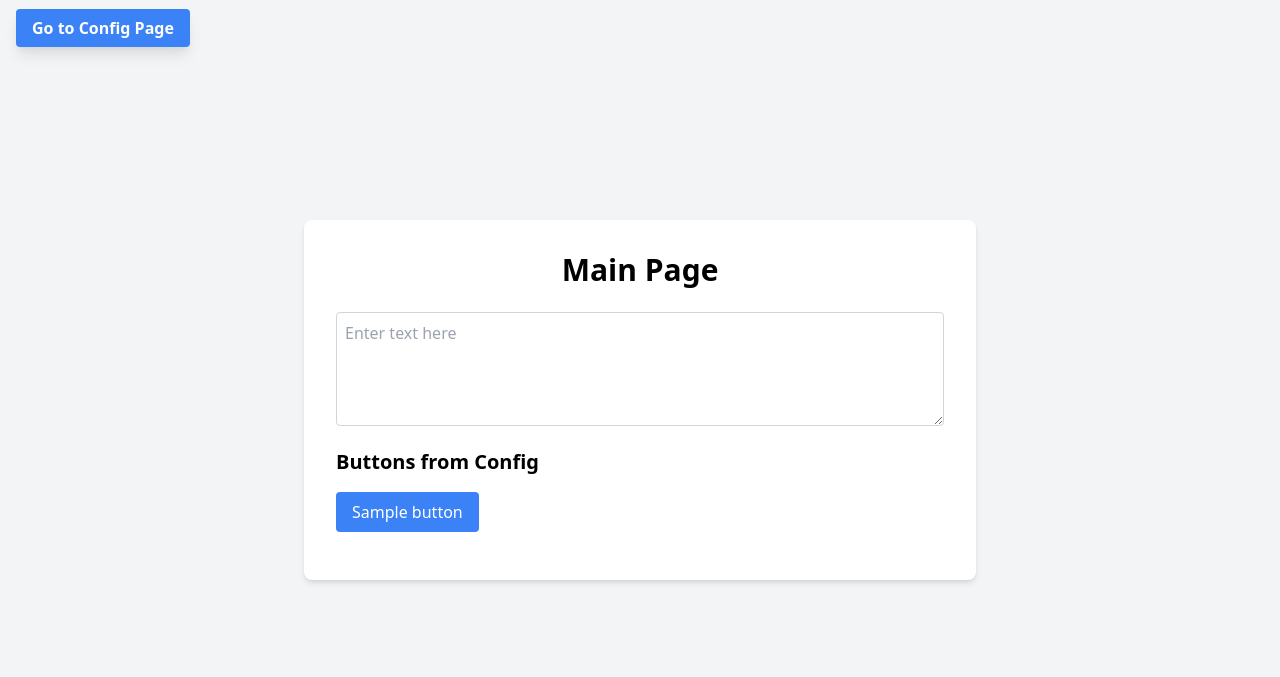
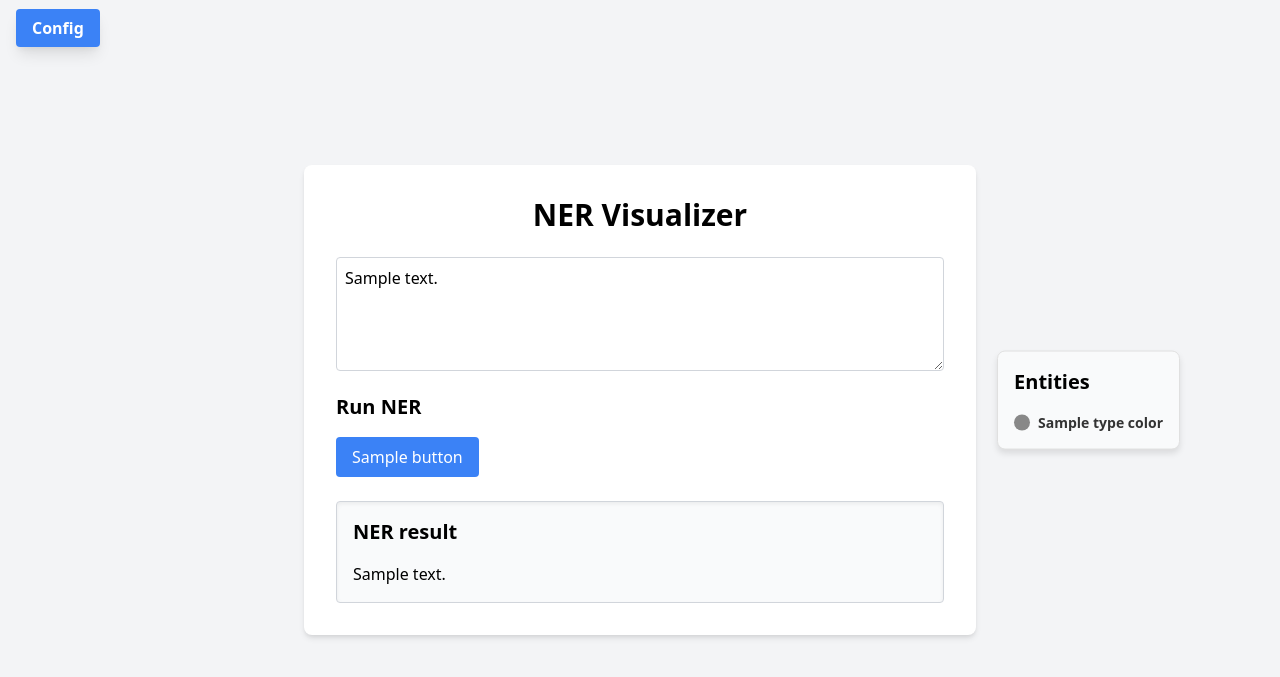
Before and after one commit to llinauer/ner_visualizer, a Flask app: template ner_visualizer/templates/index.html in a window 1280 px wide. Shown: the top 677 px of the page. Run offline with Flask 3, Linux system fonts and the light colour scheme; the template is opened without the code that fills it: most values are stand-ins (such as "Sample title", 1, 10 or a date in 2020).

Commit message:
Adapt index.html; change label names; add comments; add form for NER; re-add legend and highlighted text; updated sendUrl

```diff
--- a/ner_visualizer/templates/index.html
+++ b/ner_visualizer/templates/index.html
@@ -2,54 +2,79 @@
 <html lang="en">
 <head>
   <meta charset="UTF-8">
-  <title>Main Page</title>
+  <title>NER</title>
   <link rel="stylesheet" href="https://cdn.jsdelivr.net/npm/tailwindcss@2.2.19/dist/tailwind.min.css">
   <link rel="stylesheet" href="{{ url_for('static', filename='styles.css') }}">
 </head>
 <body class="bg-gray-100 flex items-center justify-center min-h-screen">
 
-  <!-- Config Button (Always Visible) -->
+  <!-- Config Button  -->
   <div class="absolute top-4 left-4 z-20">
     <a href="{{ url_for('config') }}" class="bg-blue-500 hover:bg-blue-600 text-white font-semibold py-2 px-4 rounded shadow-lg">
-      Go to Config Page
+      Config
     </a>
   </div>
 
+  <!-- Form for entering text and submitting to NER -->
   <div class="bg-white shadow-md rounded-lg p-8 max-w-2xl w-full">
-    <h1 class="text-3xl font-bold mb-6 text-center">Main Page</h1>
+    <h1 class="text-3xl font-bold mb-6 text-center">NER Visualizer</h1>
 
-    <!-- Text Field for Input -->
+    <form action="/" method="POST">
         <div class="mb-4">
-      <textarea id="user-text" class="w-full p-2 border border-gray-300 rounded" rows="4" placeholder="Enter text here"></textarea>
+          <textarea id="user-text" name="text" class="w-full p-2 border border-gray-300 rounded" rows="4" placeholder="Enter text here">{{ raw_text }}</textarea>
         </div>
 
-    <!-- Display Config Buttons Below -->
+        <!-- Buttons from configs -->
         <div class="mb-4">
-      <h2 class="text-xl font-semibold">Buttons from Config</h2>
+          <h2 class="text-xl font-semibold">Run NER</h2>
           <div id="config-buttons" class="mt-4 flex flex-wrap gap-4">
             {% for button in configs %}
-          <button type="button" class="bg-blue-500 hover:bg-blue-600 text-white py-2 px-4 rounded" onclick="sendUrl('{{ button['url'] }}')">
+              <button type="submit" name="url" value="{{ button['url'] }}" class="bg-blue-500 hover:bg-blue-600 text-white py-2 px-4 rounded">
                 {{ button['button_name'] }}
               </button>
             {% endfor %}
           </div>
         </div>
+      </form>
+
+  <!-- Highlighted NER text -->
+  {% if highlighted_text %}
+  <div class="mt-6 p-4 border border-gray-300 rounded bg-gray-50 shadow-inner">
+    <h2 class="text-xl font-semibold">NER result</h2>
+    <div class="mt-4" style="white-space: pre-wrap;">{{ highlighted_text | safe }}</div>
   </div>
+  {% endif %}
+
+  <!-- Legend -->
+  {% if type_colors %}
+  <div class="legend-container">
+    <h2 class="text-xl font-semibold mb-4">Entities</h2>
+    <div class="grid grid-cols-2 sm:grid-cols-3 gap-4">
+      {% for type_name, color in type_colors.items() %}
+        <div class="legend-item">
+          <div style="background-color: {{ color }};"></div>
+          <span>{{ type_name }}</span>
+        </div>
+      {% endfor %}
+    </div>
+  </div>
+  {% endif %}
 
 <script>
-    // Function to send the URL to the backend when a button is clicked
   function sendUrl(url) {
-      fetch('/send-url', {
+      const text = document.getElementById('user-text').value;
+      fetch('/ner', {
         method: 'POST',
-        headers: {
-          'Content-Type': 'application/x-www-form-urlencoded',
-        },
-        body: `url=${encodeURIComponent(url)}`
+        headers: { 'Content-Type': 'application/json' },
+        body: JSON.stringify({ text: text, url: `${encodeURIComponent(url)}`})
       })
       .then(response => response.json())
       .then(data => {
         if (data.status === 'success') {
-          alert('URL sent successfully: ' + data.url);
+          // Update the highlighted text area with the returned highlighted HTML
+          document.getElementById('highlighted-text').innerHTML = data.highlighted_html;
+        } else {
+          alert('Error processing the NER request');
         }
       })
       .catch(error => {
```
Lines whose indentation alone changed are shown as unchanged.
